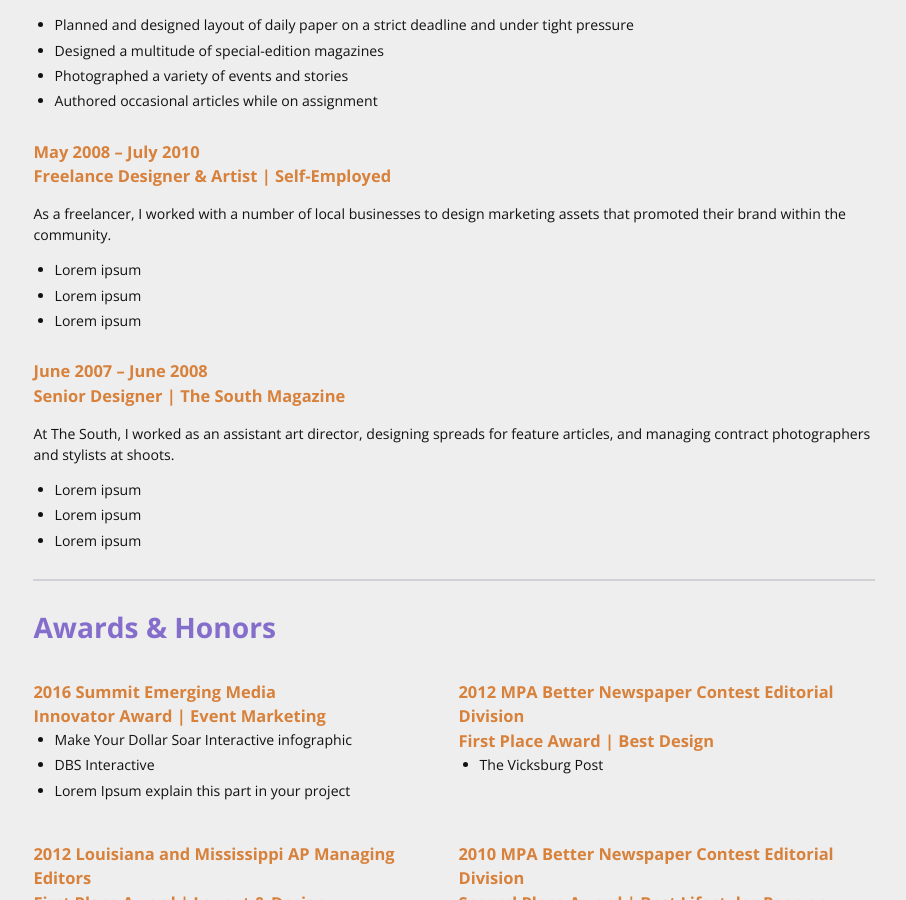
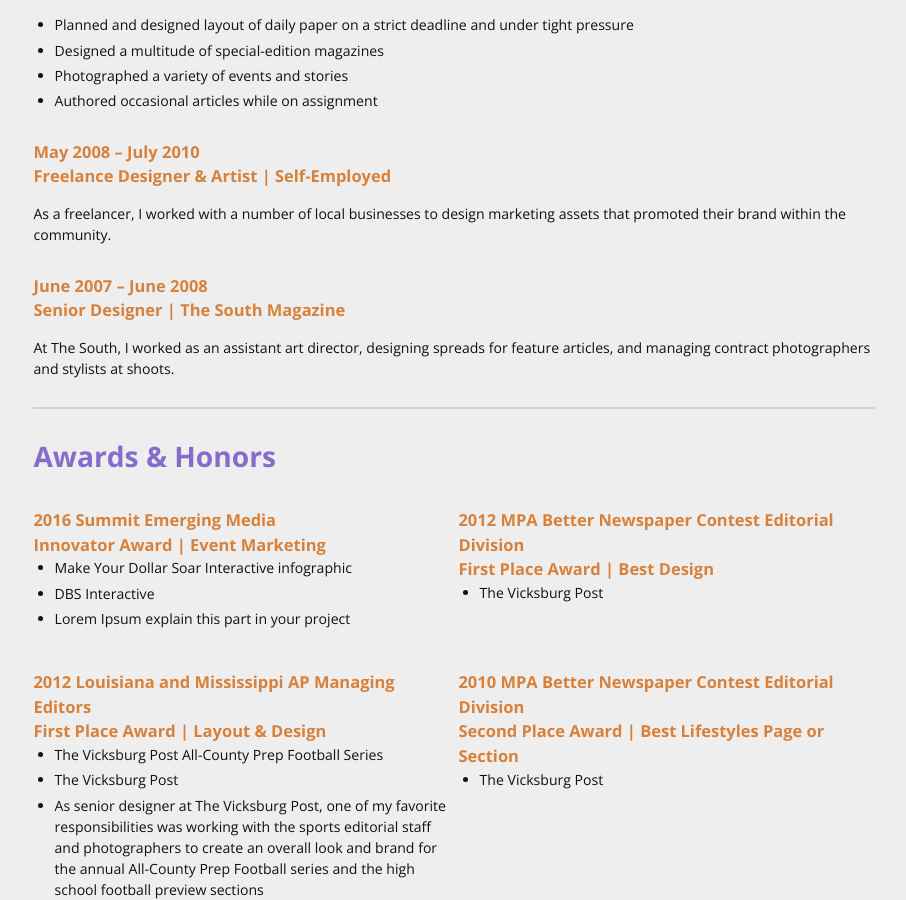
Before and after one commit to EmilyBlaineClark/emilyblaineclark.github.io, a Jekyll site: the page built from experience.html, in a window 1280 px wide and 900 px high, scrolled down 1659 px. Shown: the whole window, without its empty margins (190-1096 px from the left). Built offline with Jekyll 4.4.1, drawn with Linux system fonts in a browser that asks for light colours; nearby versions of some CDN libraries.

Commit message:
Update roles.yml

```diff
--- a/_data/roles.yml
+++ b/_data/roles.yml
@@ -21,15 +21,7 @@
 - timeline: May 2008 – July 2010
   position: Freelance Designer & Artist | Self-Employed
   description: As a freelancer, I worked with a number of local businesses to design marketing assets that promoted their brand within the community.
-  list:
-    - item: Lorem ipsum
-    - item: Lorem ipsum
-    - item: Lorem ipsum
 
 - timeline: June 2007 – June 2008
   position: Senior Designer | The South Magazine
   description: At The South, I worked as an assistant art director, designing spreads for feature articles, and managing contract photographers and stylists at shoots.
-  list:
-    - item: Lorem ipsum
-    - item: Lorem ipsum
-    - item: Lorem ipsum
```
